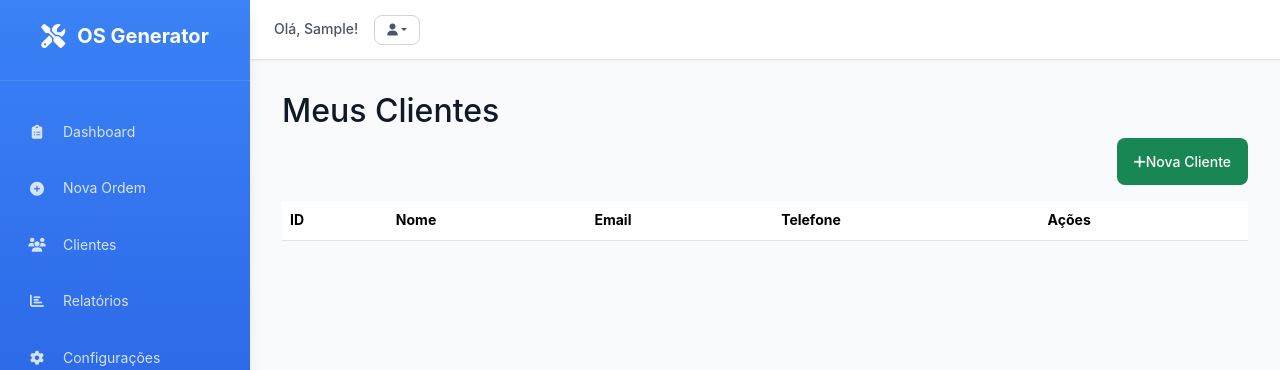
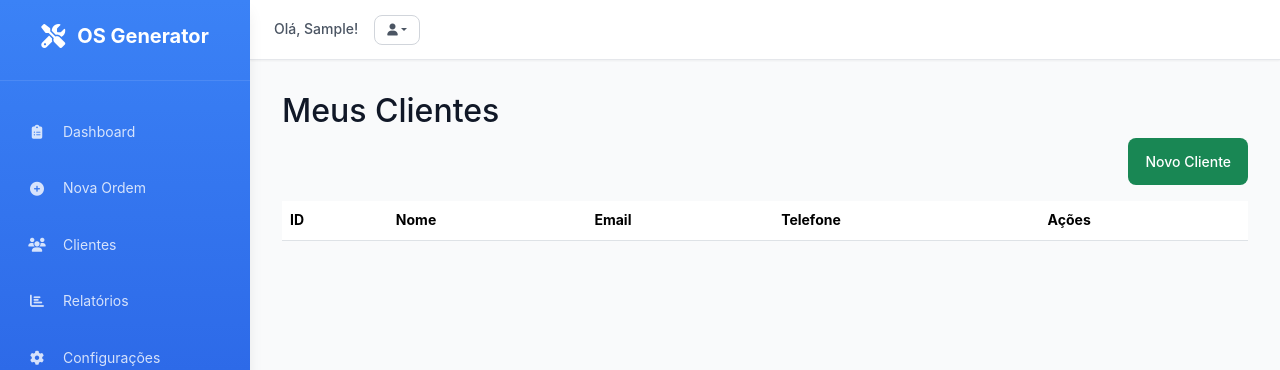
Before and after one commit to hevertongomes256/os_generator, a Django app: page /person/list in a window 1280 px wide. Shown: the top 370 px of the page. Run offline with Django 5.2, Linux system fonts and the light colour scheme; the visitor is signed in with stand-in values (Sample User, id 1); data comes from the database, SQL or seed files in the repository; lists and menus that the app fills with data are empty; some libraries are stand-ins or nearby versions.

Commit message:
fix:corrections layout

```diff
--- a/person/templates/clients/clients_list.html
+++ b/person/templates/clients/clients_list.html
@@ -4,7 +4,7 @@
 <h2>Meus Clientes</h2>
 <div class="d-flex justify-content-end mb-3">
     <a href="{% url 'client-create' %}" class="btn btn-success">
-        <i class="fas fa-plus"></i> Nova Cliente
+      Novo Cliente
     </a>
 </div>
 <table class="table">
--- a/static/scripts/dashboard.js
+++ b/static/scripts/dashboard.js
@@ -63,7 +63,7 @@ document.addEventListener('DOMContentLoaded', function() {
         if (orderId && tipoRadio) {
             const tipo = tipoRadio.value;
             // Ajuste a URL conforme sua configuração de URLs do Django
-            window.location.href = `/orders/gerar_pdf/${orderId}/?tipo=${tipo}`;
+            window.location.href = `/orders/generate_pdf/${orderId}/?type=${tipo}`;
 
             if (pdfModal) {
                 pdfModal.hide();
```
